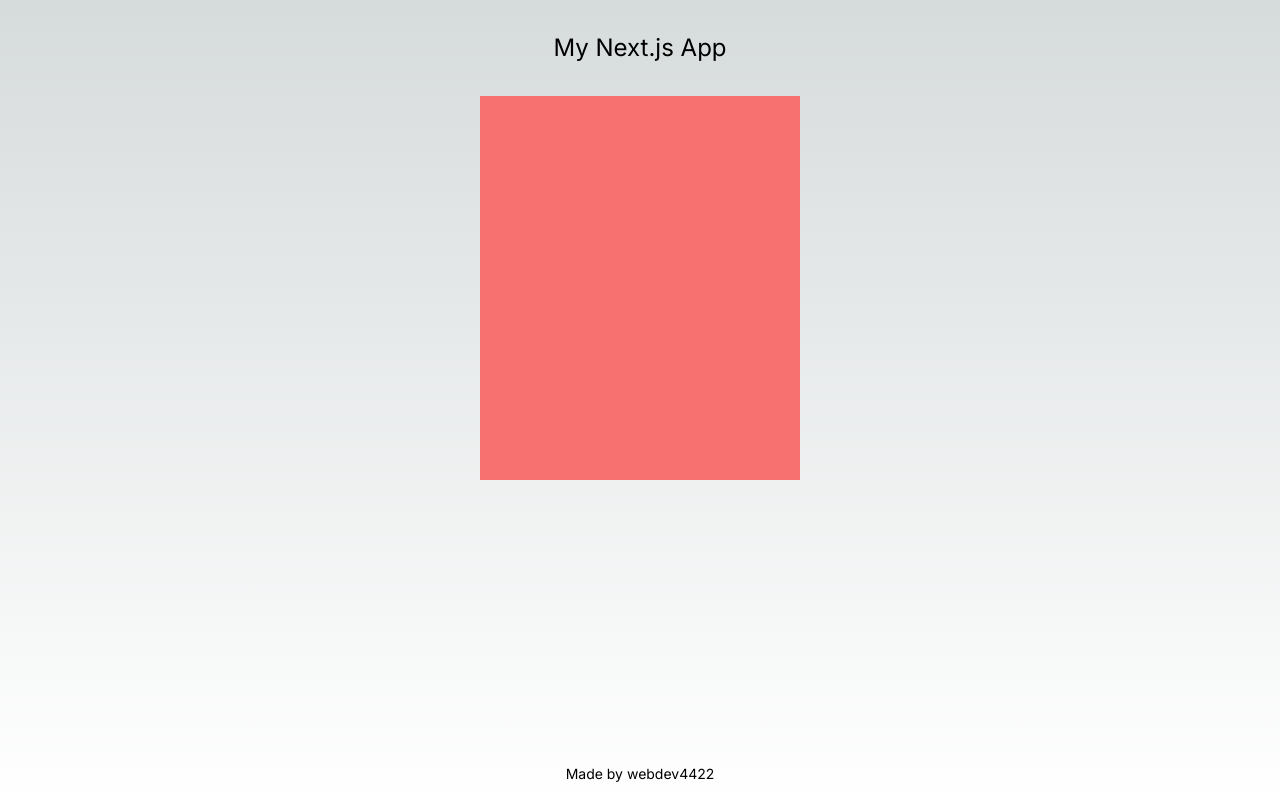
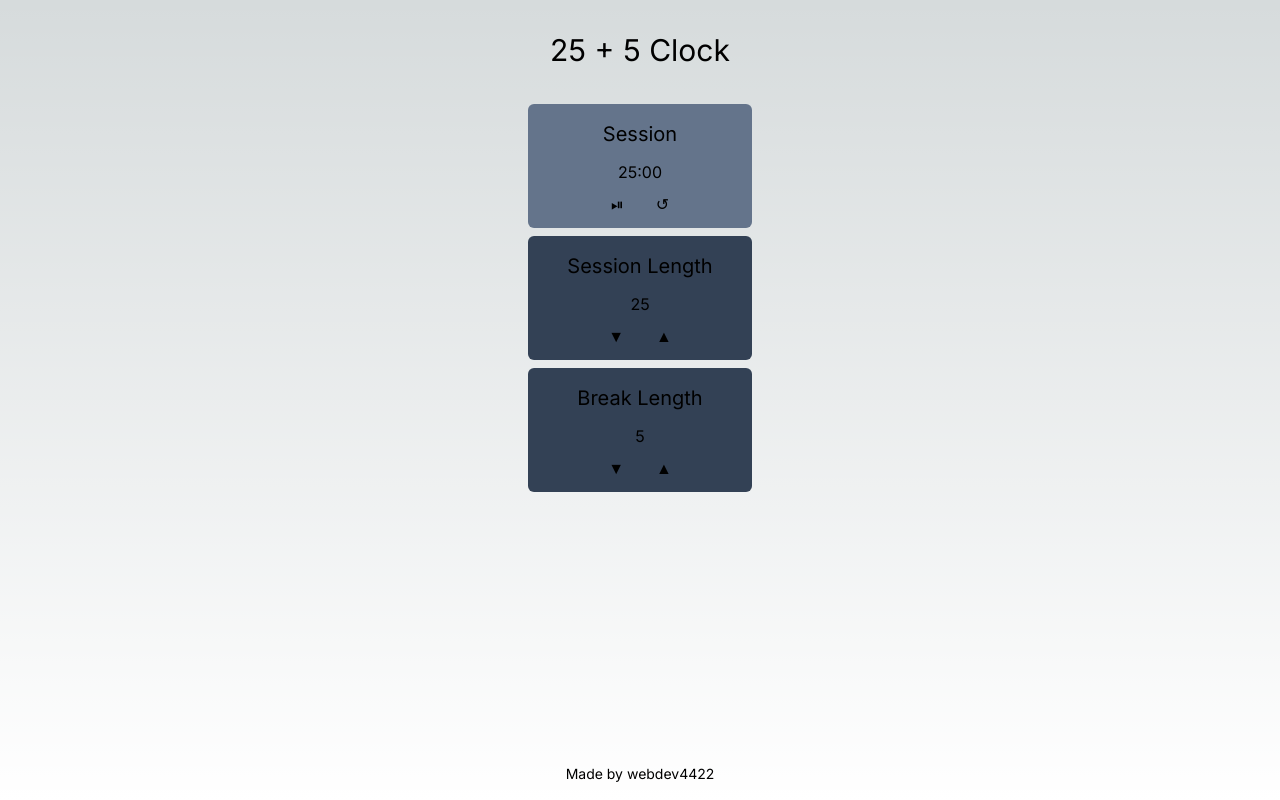
Before and after one commit to temp4422/fcc-frontend-25-5-clock, a Next.js app: page / in a window 1280 px wide. Built offline with nearby package versions, Linux system fonts and the light colour scheme.

Commit message:
Add tailwind design

```diff
--- a/src/app/page.tsx
+++ b/src/app/page.tsx
@@ -3,10 +3,53 @@
 export default function Home() {
   return (
     <div className="h-screen grid grid-rows-[auto_1fr_auto] text-center">
-      <header className="text-2xl m-8">My Next.js App</header>
+      <header className="text-3xl m-8">25 + 5 Clock</header>
 
       <main className="flex flex-col items-center">
-        <div className="w-80 h-96 bg-red-400"></div>
+        <div className="w-56 h-auto bg-slate-500 rounded-md p-2 m-1">
+          <h2 id="timer-label" className="text-xl p-2">
+            Session
+          </h2>
+          <div id="time-left" className="p-1">
+            25:00
+          </div>
+          <button id="start_stop" className="py-1 px-4">
+          ⏯
+          </button>
+          <button id="reset" className="py-1 px-4">
+          ↺
+          </button>
+        </div>
+
+        <div className="w-56 h-auto bg-slate-700 rounded-md p-2 m-1">
+          <h2 id="session-label" className="text-xl p-2">
+            Session Length
+          </h2>
+          <div id="session-length" className="p-1">
+            25
+          </div>
+          <button id="session-decrement" className="py-1 px-4">
+            ▼
+          </button>
+          <button id="session-increment" className="py-1 px-4">
+            ▲
+          </button>
+        </div>
+
+        <div className="w-56 h-auto bg-slate-700 rounded-md p-2 m-1">
+          <h2 id="break-label" className="text-xl p-2">
+            Break Length
+          </h2>
+          <div id="break-length" className="p-1">
+            5
+          </div>
+          <button id="break-decrement" className="py-1 px-4">
+            ▼
+          </button>
+          <button id="break-increment" className="py-1 px-4">
+            ▲
+          </button>
+        </div>
       </main>
 
       <footer className="text-sm m-4">
```
Also changed, not shown: 1 other file (tests, documents, lock files or other folders).
